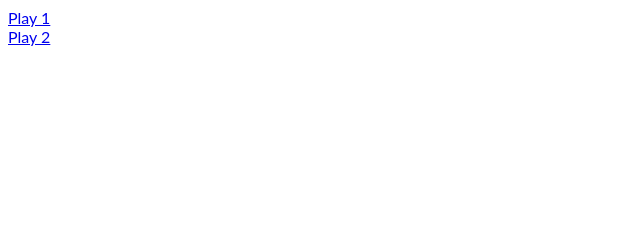
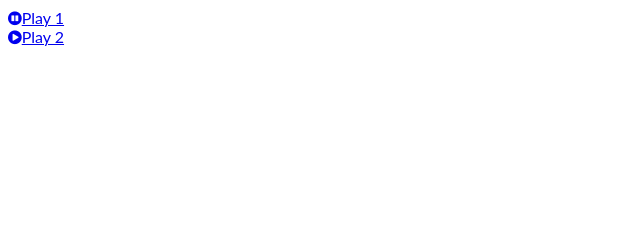
Before and after one commit to aravindanve/umlaut-audio-embed, a plain HTML site: page sm2-playlist/index.html in a window 1280 px wide. Both pictures are taken after a click on the link "Play 1". Shown: the top 240 px of the page, 0-640 px from the left. Drawn offline with Linux system fonts and the light colour scheme.

Commit message:
added support for play/pause toggle and icon template support for the playlist player

```diff
--- a/sm2-playlist/index.html
+++ b/sm2-playlist/index.html
@@ -8,7 +8,7 @@
     }
 </style>
 
-<a href="#" data-play="playlist1"><div>Play 1</div></a>
+<a href="#" data-play="playlist1"><div><span data-play-icon></span>Play 1</div></a>
 
 <ul data-playlist="playlist1">
     <li><a href="http://freshly-ground.com/data/audio/sm2/SonReal%20-%20LA%20%28Prod%20Chin%20Injetti%29.mp3"><b>SonReal</b> - LA</a></li>
@@ -26,7 +26,7 @@
     <li><a href="../../demo/_mp3/rain.mp3">Rain</a></li>
 </ul>
 
-<a href="#" data-play="playlist2"><div>Play 2</div></a>
+<a href="#" data-play="playlist2"><div><span data-play-icon></span>Play 2</div></a>
 
 <ul data-playlist="playlist2">
     <li><a href="http://freshly-ground.com/data/audio/sm2/SonReal%20-%20I%20Tried.mp3"><b>SonReal</b> - I Tried</a></li>
--- a/sm2-playlist/script/sm2-playlist-helper.js
+++ b/sm2-playlist/script/sm2-playlist-helper.js
@@ -9,11 +9,15 @@
 
     var PLAY_SELECTOR = '[data-play]';
     var PLAY_ID_ATTRIBUTE = 'data-play';
+    var PLAY_PLAYING_CLASS = 'playing';
+    var PLAY_ICON_SELECTOR = '[data-play-icon]';
     var PLAYLIST_SELECTOR = '[data-playlist]';
     var PLAYLIST_ID_ATTRIBUTE = 'data-playlist';
     var PLAYER_ID_ATTRIBUTE = 'data-player';
     var PLAYER_HIDDEN_CLASS = 'hidden';
 
+    var playIconTemplate = '<span class="fa fa-play-circle"></span>';
+    var pauseIconTemplate = '<span class="fa fa-pause-circle"></span>';
     var playerTemplate = '\
     <div class="sm2-bar-ui full-width fixed hidden">\
     <div class="bd sm2-main-controls">\
@@ -106,6 +110,8 @@
             $('body').append($player);
         }
 
+        $(PLAY_ICON_SELECTOR).html(playIconTemplate);
+
         initSm2Playlists();
         setTimeout(setupEventHandlers, 100);
     }
@@ -113,6 +119,8 @@
     function setupEventHandlers() {
         $(document).on('click', PLAY_SELECTOR, function (e) {
             var playId = $(this).attr(PLAY_ID_ATTRIBUTE);
+            var playing = $(this).hasClass(PLAY_PLAYING_CLASS);
+
             if (playlists &&
                 playlists[playId]) {
                 $('.sm2-bar-ui').each(function () {
@@ -121,9 +129,26 @@
                         $elem[0].__player.actions.close();
                     }
                 });
-                playlists[playId][0] &&
-                    (playlists[playId][0].__player.actions.play());
-                $(playlists[playId]).removeClass(PLAYER_HIDDEN_CLASS);
+
+                $(PLAY_SELECTOR)
+                    .removeClass(PLAY_PLAYING_CLASS);
+
+                $(PLAY_ICON_SELECTOR)
+                    .html(playIconTemplate);
+
+                if (!playing) {
+                    playlists[playId][0] &&
+                        (playlists[playId][0]
+                            .__player.actions.play());
+
+                    $(playlists[playId])
+                        .removeClass(PLAYER_HIDDEN_CLASS);
+
+                    $(this)
+                        .addClass(PLAY_PLAYING_CLASS)
+                        .find(PLAY_ICON_SELECTOR)
+                        .html(pauseIconTemplate);
+                }
             }
             return false;
         });
```
